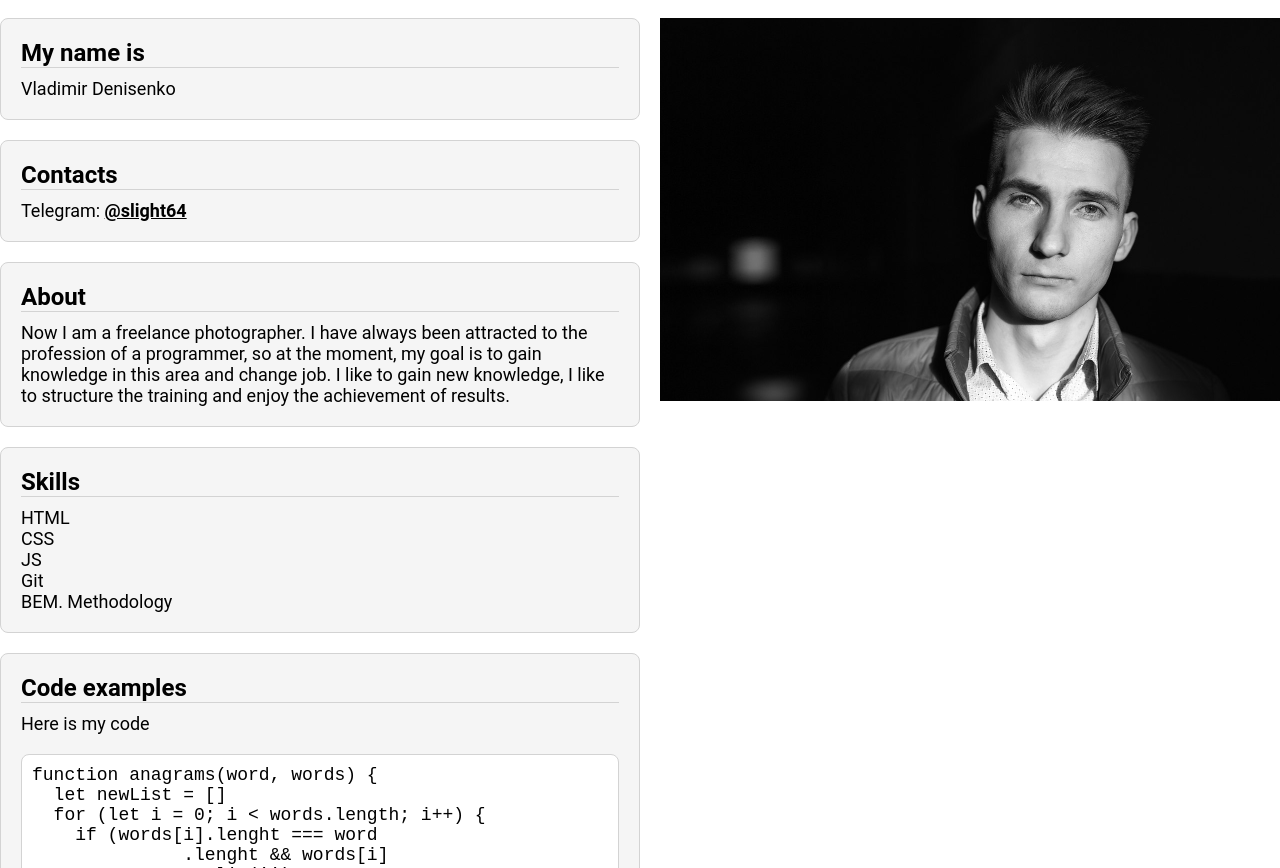
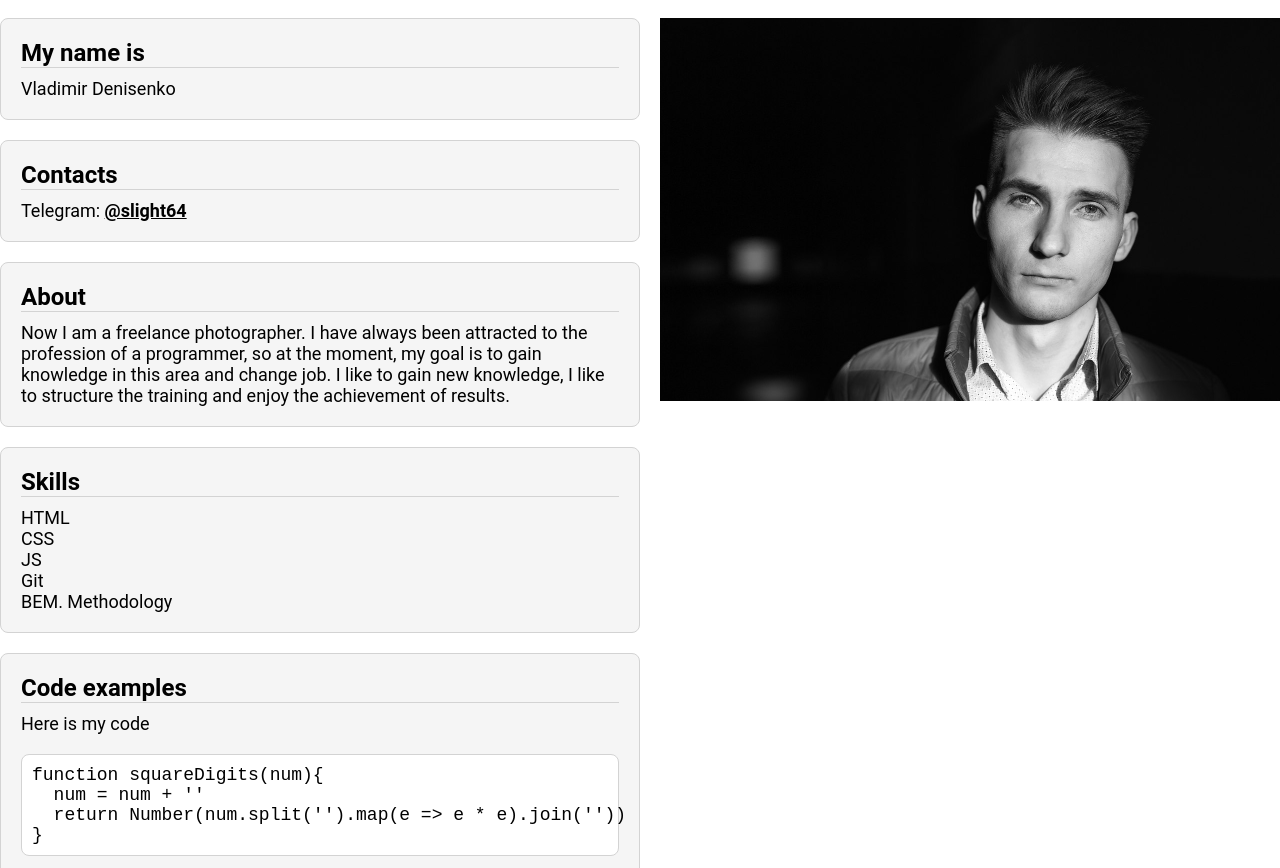
Before and after one commit to slight64/rsschool-cv3, a plain HTML site: page index.html in a window 1280 px wide. Shown: the part 84-952 px from the top of the page. Drawn offline with Linux system fonts and the light colour scheme.

Commit message:
fix: change code in tag <pre> and delete px from img

```diff
--- a/index.html
+++ b/index.html
@@ -50,22 +50,9 @@
           <h2 class="code-examles__title">Code examples</h2>
           <p class="code-examles__examle">Here is my code</p>
           <pre>
-            <code class="code-examples__code">function anagrams(word, words) {
-  let newList = []
-  for (let i = 0; i < words.length; i++) {
-    if (words[i].lenght === word
-              .lenght && words[i]
-              .split('')
-              .sort()
-              .join('') === word
-              .split('')
-              .sort()
-              .join(''))
-      {
-      newList.push(words[i])
-      }
-  }
-  return newList
+            <code class="code-examples__code">function squareDigits(num){
+  num = num + ''
+  return Number(num.split('').map(e => e * e).join(''))
 }           </code>
           </pre>
         </section>
@@ -89,7 +76,7 @@
         </section>
       </div>
       <div class="wrapper">
-        <img class="header-photo" src="my_photo.jpg" alt="my-photo" width="640px">
+        <img class="header-photo" src="my_photo.jpg" alt="my-photo" width="640">
       </div>
     </div>
   </div>
```
